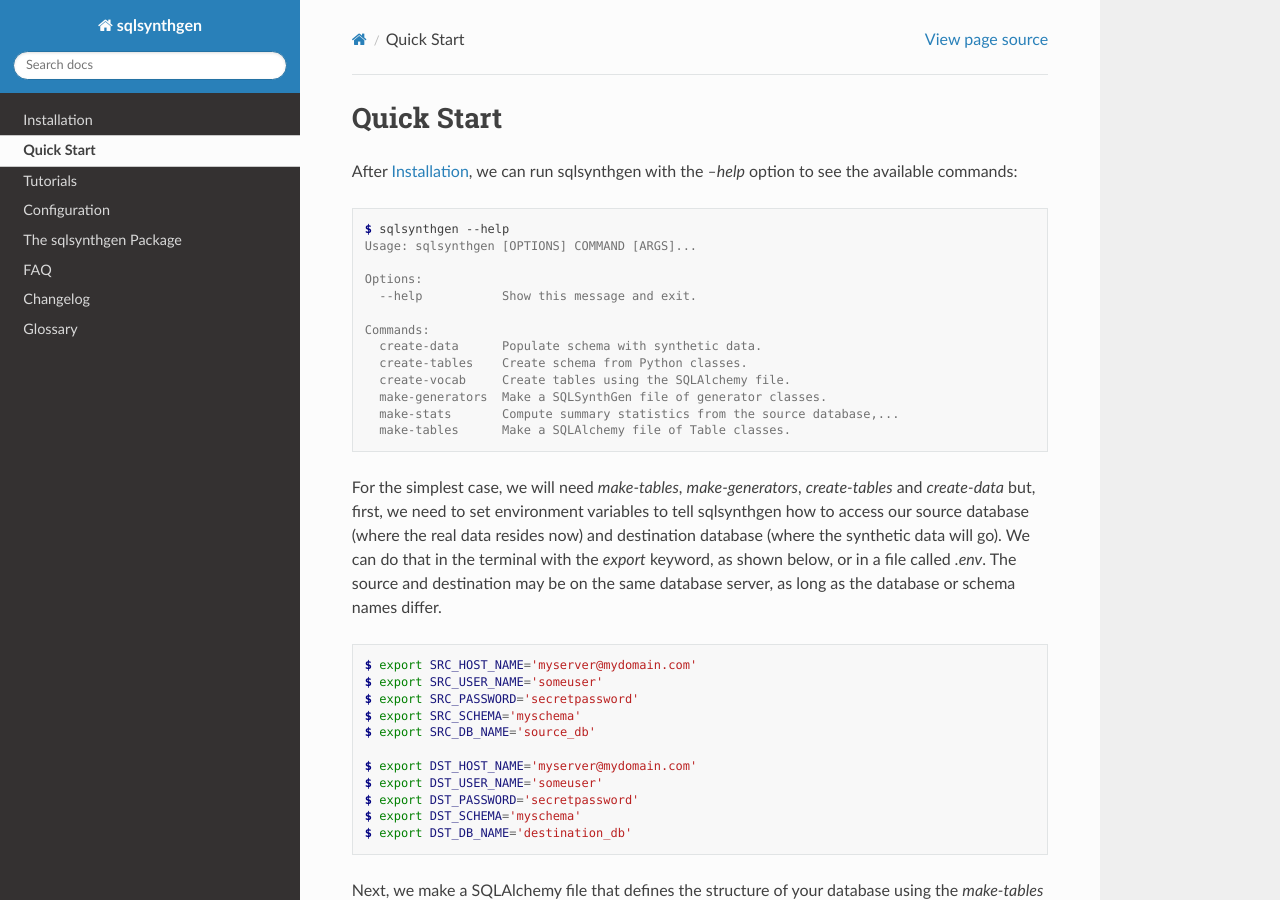
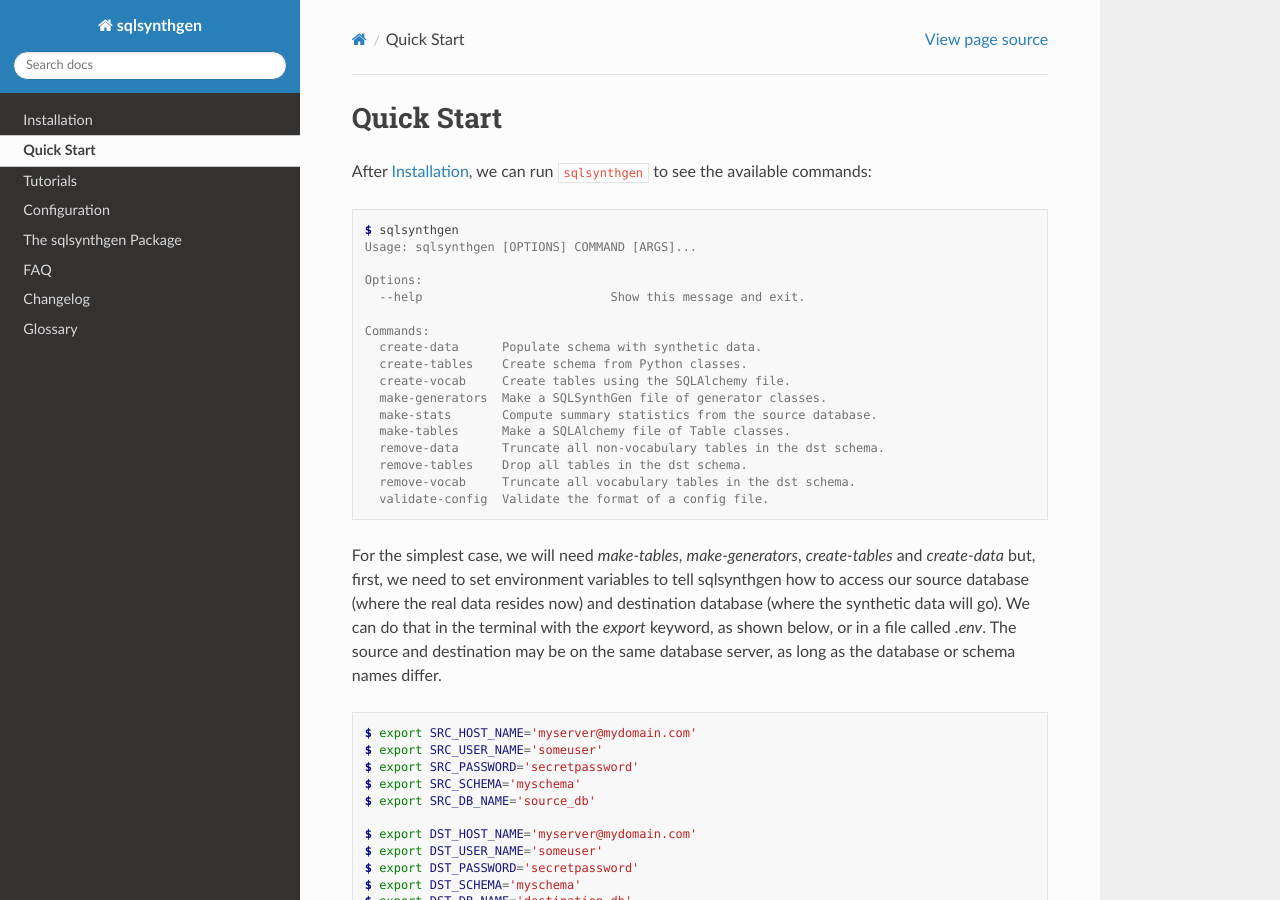
Before and after one commit to alan-turing-institute/sqlsynthgen, a Sphinx documentation site: the page built from docs/source/quickstart.rst, in a window 1280 px wide and 900 px high. Built offline with Sphinx 7.4.7 and the Read the Docs theme 2.0.0, drawn with Linux system fonts in a browser that asks for light colours.

Commit message:
Update the quickstart example help output

```diff
--- a/docs/source/quickstart.rst
+++ b/docs/source/quickstart.rst
@@ -1,23 +1,27 @@
 Quick Start
 ===========
 
-After :ref:`Installation <enduser>`, we can run sqlsynthgen with the `--help` option to see the available commands:
+After :ref:`Installation <enduser>`, we can run ``sqlsynthgen`` to see the available commands:
 
 .. code-block:: console
 
-   $ sqlsynthgen --help
+   $ sqlsynthgen
    Usage: sqlsynthgen [OPTIONS] COMMAND [ARGS]...
 
    Options:
-     --help           Show this message and exit.
+     --help                          Show this message and exit.
 
    Commands:
      create-data      Populate schema with synthetic data.
      create-tables    Create schema from Python classes.
      create-vocab     Create tables using the SQLAlchemy file.
      make-generators  Make a SQLSynthGen file of generator classes.
-     make-stats       Compute summary statistics from the source database,...
+     make-stats       Compute summary statistics from the source database.
      make-tables      Make a SQLAlchemy file of Table classes.
+     remove-data      Truncate all non-vocabulary tables in the dst schema.
+     remove-tables    Drop all tables in the dst schema.
+     remove-vocab     Truncate all vocabulary tables in the dst schema.
+     validate-config  Validate the format of a config file.
 
 For the simplest case, we will need `make-tables`, `make-generators`, `create-tables` and `create-data` but, first,
 we need to set environment variables to tell sqlsynthgen how to access our source database (where the real data resides now) and destination database (where the synthetic data will go).
```
